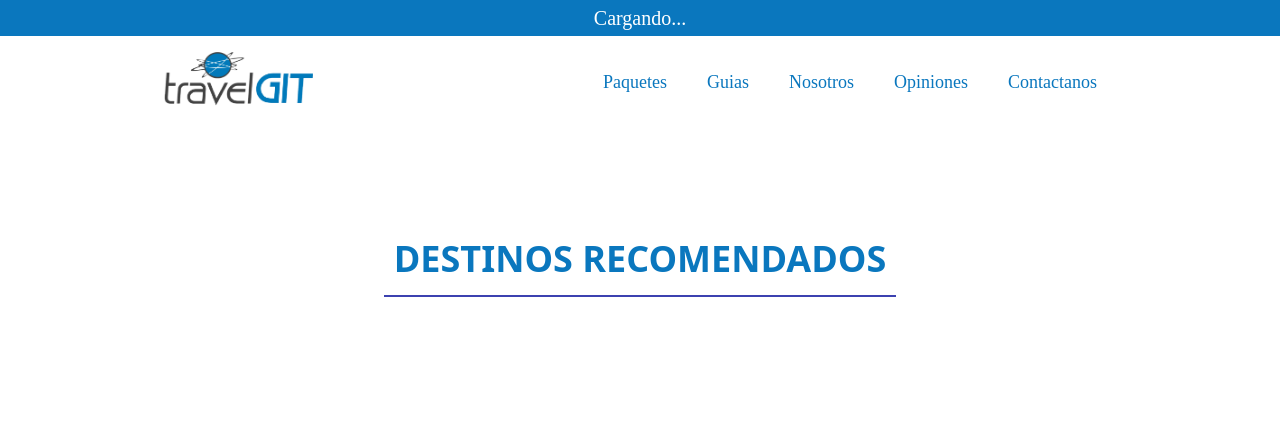
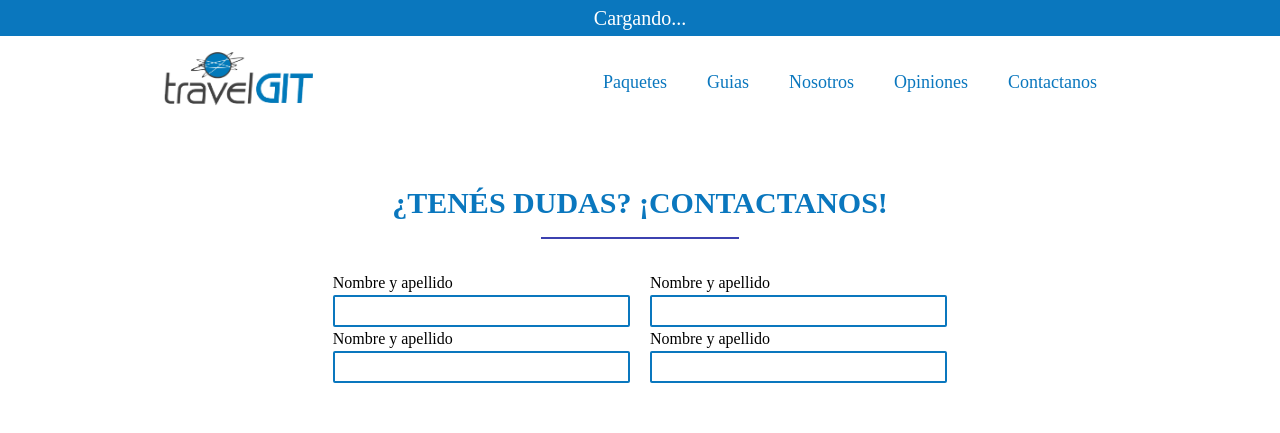
Before and after one commit to NachoXS15/travelGIT, a React (Vite) app: page /contactanos in a window 1280 px wide. Shown: the top 433 px of the page. Built offline with nearby package versions, Linux system fonts and the light colour scheme; no server answers; a web font is replaced by a local one.

Commit message:
creating contact form

```diff
--- a/src/pages/ContactUs.tsx
+++ b/src/pages/ContactUs.tsx
@@ -4,11 +4,47 @@ export default function ContactUs() {
 	return (
 		<>
 			<Layout>
-        <section className="w-full h-max">
+				<section className="w-full h-fit flex flex-col items-center" style={{fontFamily: 'Mundial'}}>
 					<div className="mb-8 text-center">
-            <h2 className="text-bluemain text-center text-4xl font-extrabold">DESTINOS RECOMENDADOS</h2>
+						<h2 className="text-bluemain text-center text-3xl font-extrabold">¿TENÉS DUDAS? ¡CONTACTANOS!</h2>
 						<hr className='w-2/5 m-auto border text-bluesec text-center mt-4' />
 					</div>
+					<form action="" className="w-4/5 h-fit flex flex-col items-center justify-center">
+						<div className="w-3/5 h-fit flex gap-5">
+							<div className=" w-1/2 flex flex-col items-start">
+								<label htmlFor="">Nombre y apellido</label>
+								<input
+									type="text"
+									className="w-full h-8 border-2 rounded-sm border-bluemain"
+								/>
+
+							</div>
+							<div className="w-1/2 flex flex-col items-start">
+								<label htmlFor="">Nombre y apellido</label>
+								<input
+									type="text"
+									className="w-full h-8 border-2 rounded-sm border-bluemain"
+								/>
+							</div>
+						</div>
+						<div className="w-3/5 h-fit flex gap-5">
+							<div className=" w-1/2 flex flex-col items-start">
+								<label htmlFor="">Nombre y apellido</label>
+								<input
+									type="text"
+									className="w-full h-8 border-2 rounded-sm border-bluemain"
+								/>
+
+							</div>
+							<div className="w-1/2 flex flex-col items-start">
+								<label htmlFor="">Nombre y apellido</label>
+								<input
+									type="text"
+									className="w-full h-8 border-2 rounded-sm border-bluemain"
+								/>
+							</div>
+						</div>
+					</form>
 				</section>
 			</Layout >
 		</>
```
Lines whose indentation alone changed are shown as unchanged.
